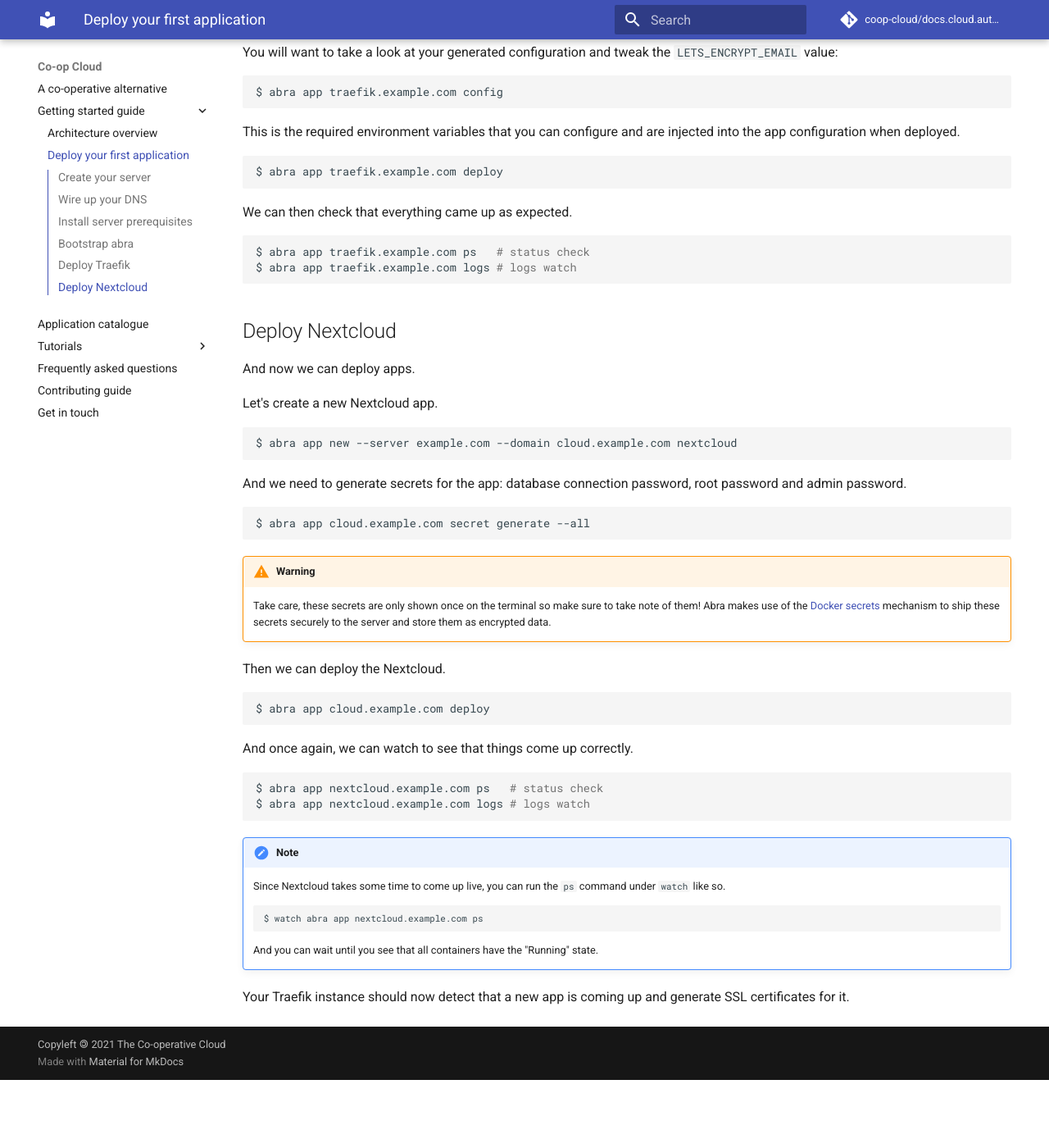
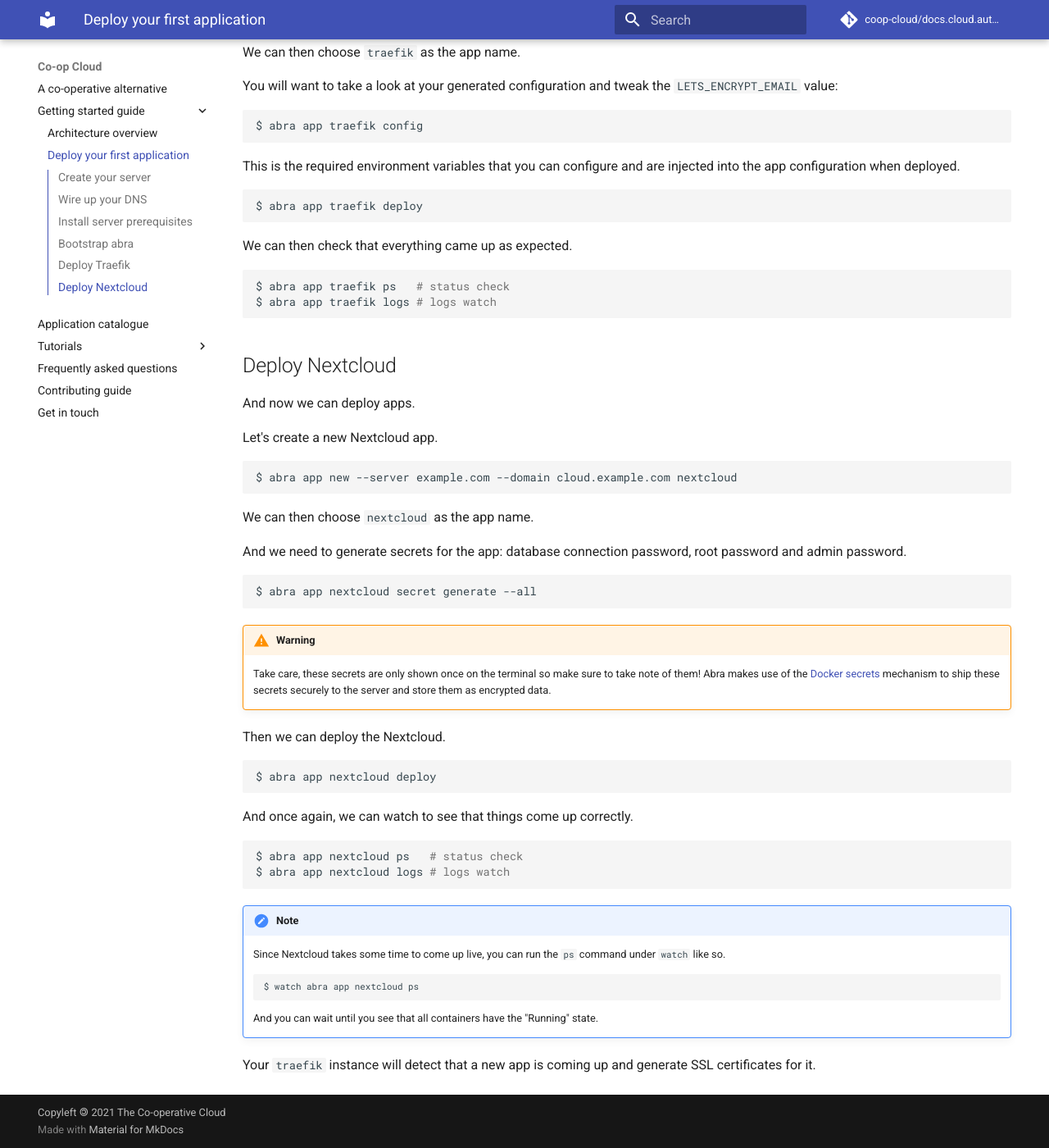
Before and after one commit to mayel/docs.coopcloud.tech, an MkDocs documentation site: the page built from docs/deploy.md, in a window 1280 px wide and 1400 px high, scrolled down 2101 px. Shown: the whole window at 82% size. Built offline with MkDocs 1.6.1 and Material for MkDocs 9.7.7, drawn with Linux system fonts in a browser that asks for light colours; before the commit the page ends 3418 px from its top, so only the background shows below that.

Commit message:
Use short app names

````diff
--- a/docs/deploy.md
+++ b/docs/deploy.md
@@ -87,23 +87,25 @@
 $ abra app new --server example.com --domain traefik.example.com traefik
 ```
 
+We can then choose `traefik` as the app name.
+
 You will want to take a look at your generated configuration and tweak the `LETS_ENCRYPT_EMAIL` value:
 
 ```bash
-$ abra app traefik.example.com config
+$ abra app traefik config
 ```
 
 This is the required environment variables that you can configure and are injected into the app configuration when deployed.
 
 ```
-$ abra app traefik.example.com deploy
+$ abra app traefik deploy
 ```
 
 We can then check that everything came up as expected.
 
 ```bash
-$ abra app traefik.example.com ps   # status check
-$ abra app traefik.example.com logs # logs watch
+$ abra app traefik ps   # status check
+$ abra app traefik logs # logs watch
 ```
 
 ## Deploy Nextcloud
@@ -116,10 +118,12 @@
 $ abra app new --server example.com --domain cloud.example.com nextcloud
 ```
 
+We can then choose `nextcloud` as the app name.
+
 And we need to generate secrets for the app: database connection password, root password and admin password.
 
 ```bash
-$ abra app cloud.example.com secret generate --all
+$ abra app nextcloud secret generate --all
 ```
 
 !!! warning
@@ -132,24 +136,25 @@
 Then we can deploy the Nextcloud.
 
 ```bash
-$ abra app cloud.example.com deploy
+$ abra app nextcloud deploy
 ```
 
 And once again, we can watch to see that things come up correctly.
 
 ```bash
-$ abra app nextcloud.example.com ps   # status check
-$ abra app nextcloud.example.com logs # logs watch
+$ abra app nextcloud ps   # status check
+$ abra app nextcloud logs # logs watch
 ```
 
 !!! note
 
-    Since Nextcloud takes some time to come up live, you can run the `ps` command under `watch` like so.
+    Since Nextcloud takes some time to come up live, you can run the `ps`
+    command under `watch` like so.
 
     ```bash
-    $ watch abra app nextcloud.example.com ps
+    $ watch abra app nextcloud ps
     ```
 
     And you can wait until you see that all containers have the "Running" state.
 
-Your Traefik instance should now detect that a new app is coming up and generate SSL certificates for it.
+Your `traefik` instance will detect that a new app is coming up and generate SSL certificates for it.
````
